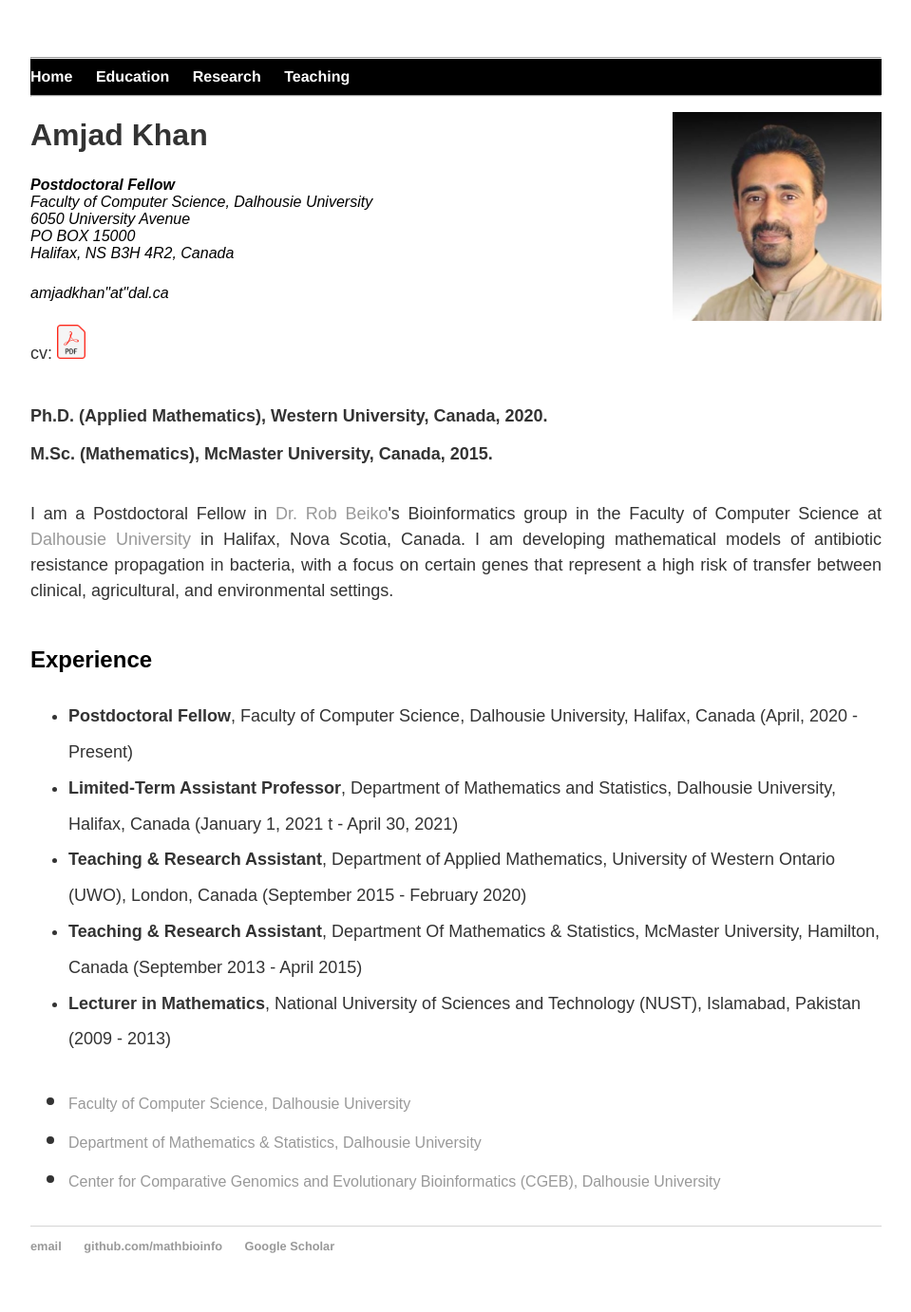
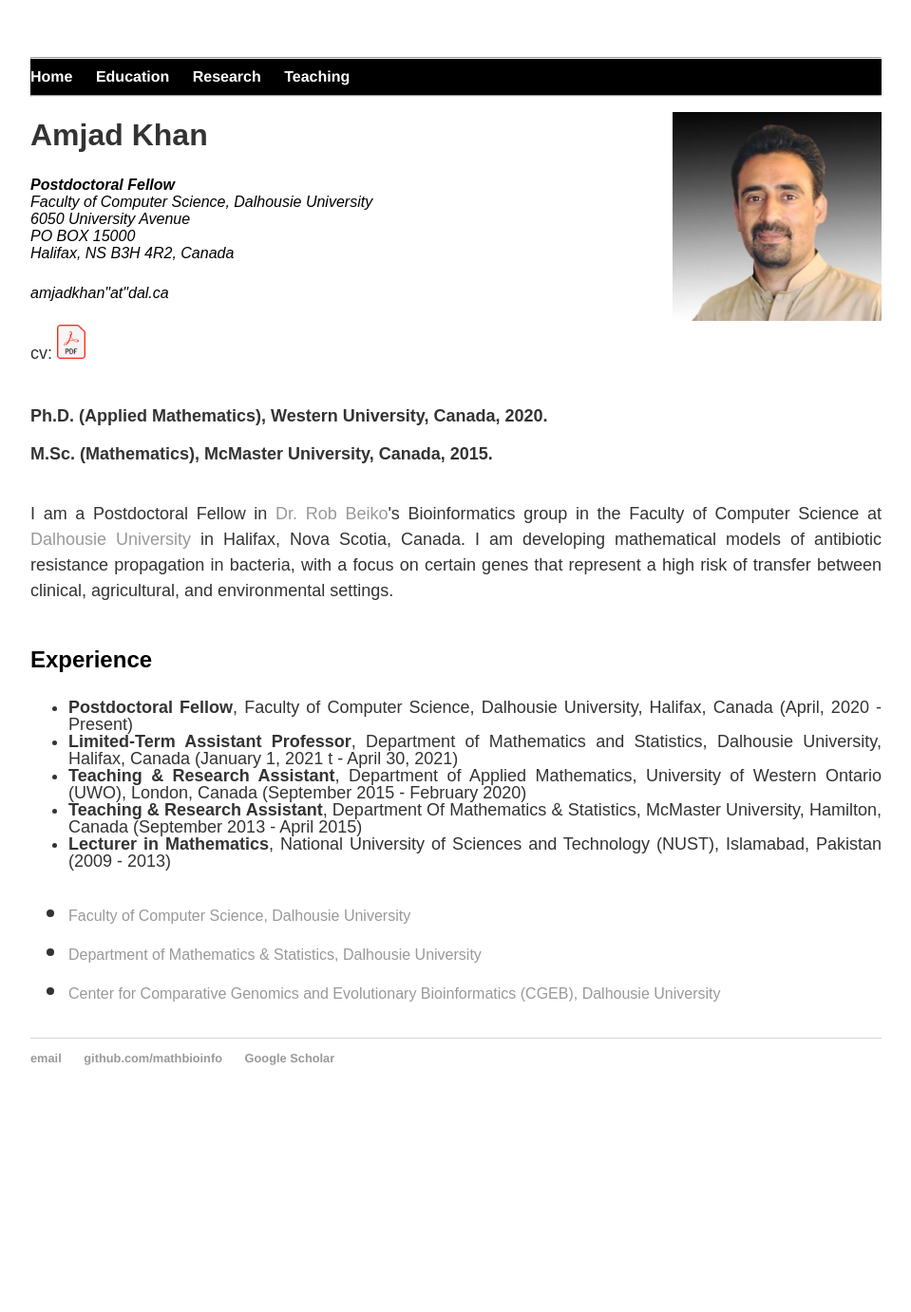
Before and after one commit to MathBioInfo/amjadkhan, a Jekyll site: the page index.html, which Jekyll copies as it is, in a window 1280 px wide. Shown: the whole page at 95% size, without its empty margins (160-1119 px from the left). Built offline with Jekyll 4.4.1, drawn with Linux system fonts in a browser that asks for light colours; after the commit the page ends 1184 px from its top, so only the background shows below that.

Commit message:
Update index.html

```diff
--- a/index.html
+++ b/index.html
@@ -54,7 +54,7 @@
 				transfer between clinical, agricultural, and environmental settings. </p>
 			<br><font size="5"><b>Experience</b></font><br>
 			<p style="text-align:justify;line-height:1"><font size="4">
-			<ul>
+			<ul style="text-align:justify;line-height:1">
 			<li><b>Postdoctoral Fellow</b>, Faculty of Computer Science, Dalhousie University, Halifax,
 			Canada (April, 2020 - Present)</li>
 			<li><b>Limited-Term Assistant Professor</b>, Department of Mathematics and Statistics, Dalhousie University, Halifax, Canada (January 1, 2021 t - April 30, 2021)</li>
```
